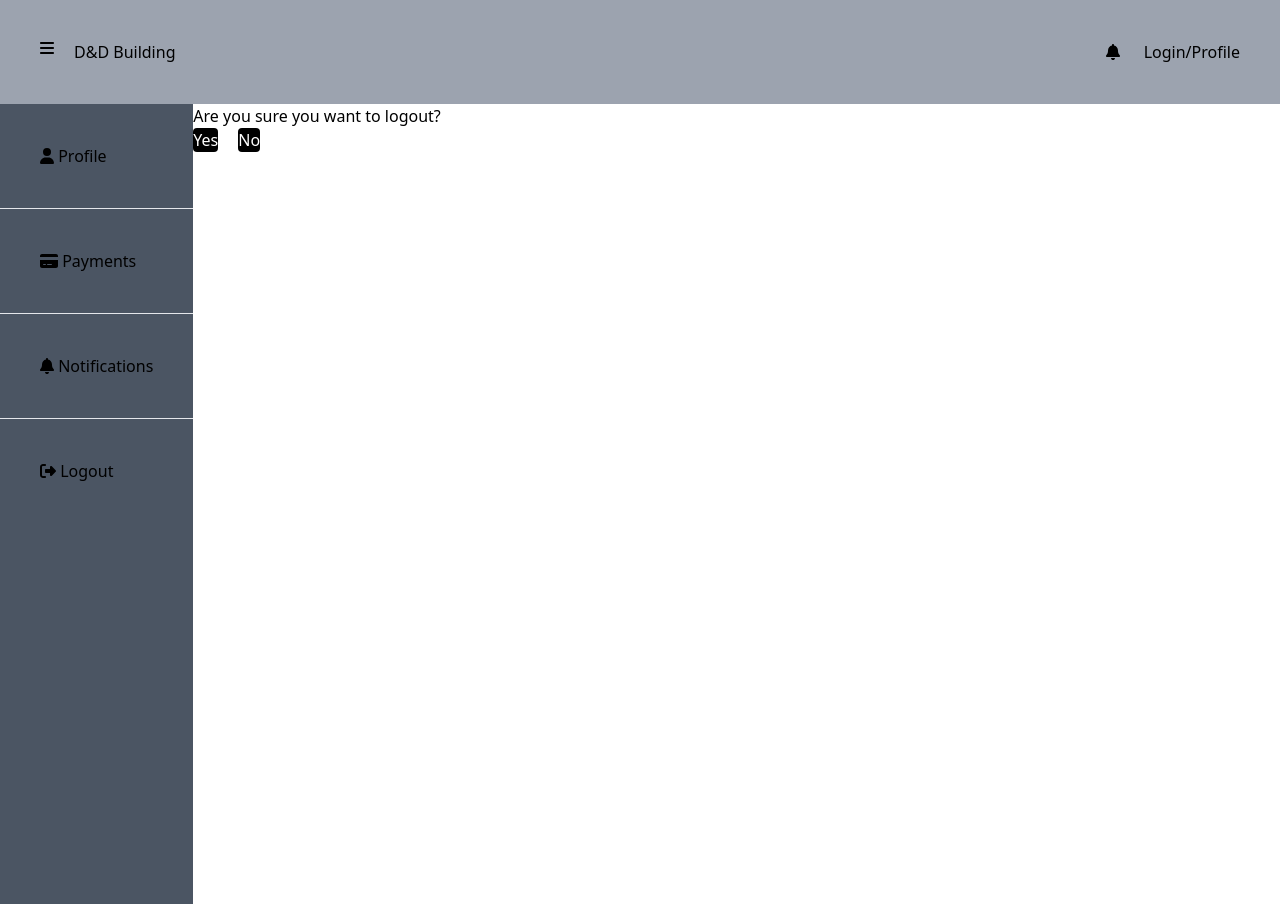
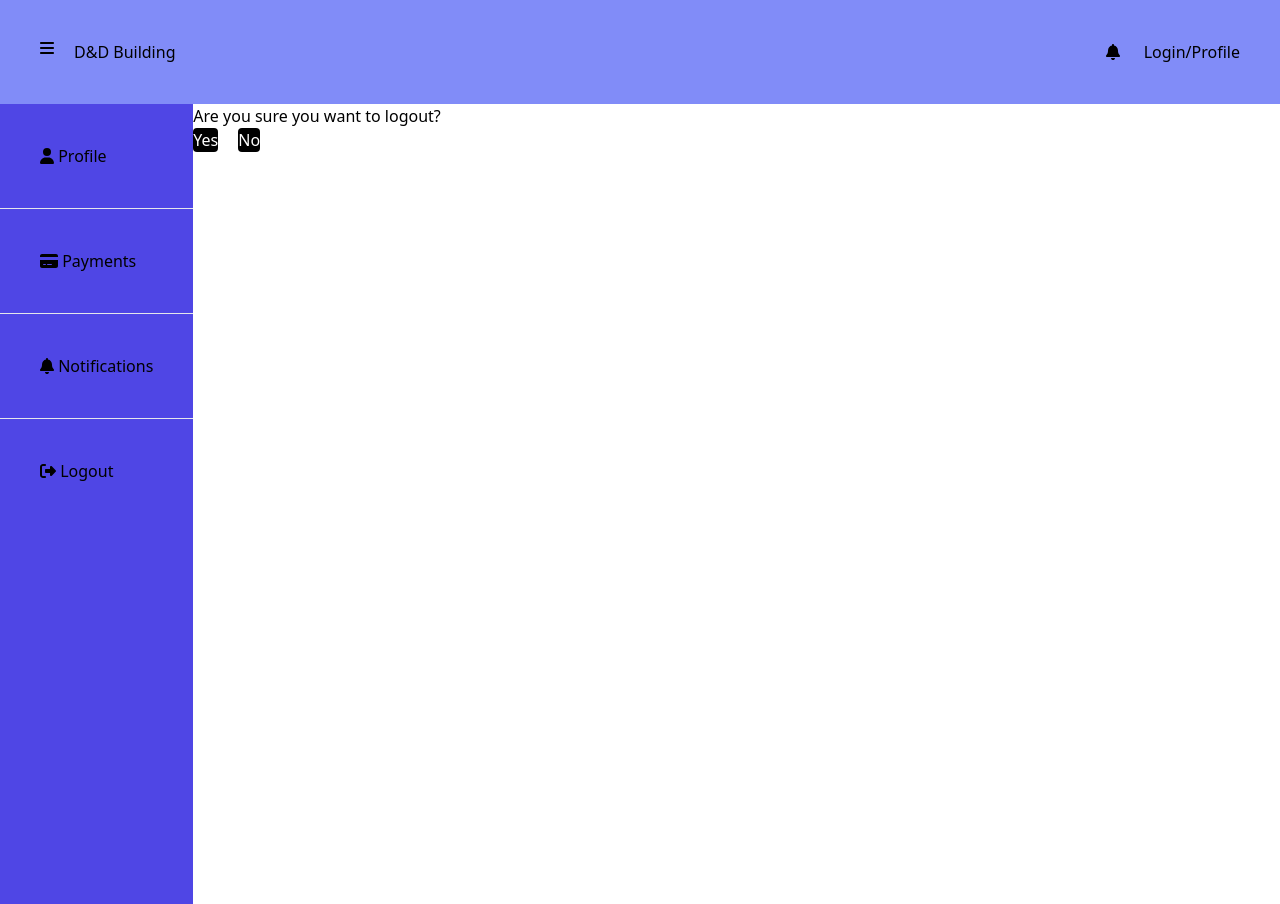
Before and after one commit to D-and-D-Building/website, a React (Vite) app: page /logout in a window 1280 px wide. Built offline with nearby package versions, Linux system fonts and the light colour scheme.

Commit message:
update the login page route

```diff
--- a/src/App.jsx
+++ b/src/App.jsx
@@ -7,6 +7,7 @@ import { Notifications } from './pages/Notifications'
 import { Payments } from './pages/Payments'
 import { Profile } from './pages/Profile'
 import { useState } from 'react';
+import { LandingPage } from './pages/LandingPage';
 
 function App() {
   const [isSidebarOpen, setIsSidebarOpen] = useState(true);
@@ -15,8 +16,9 @@ function App() {
     <SidebarContext.Provider value={{ isSidebarOpen, setIsSidebarOpen }}>
       <Router>
         <Routes>
+        <Route path="/" element={<LandingPage />} />
           <Route path="/home" element={<Home />} />
-          <Route path="/" element={<Login />} />
+          <Route path="/login" element={<Login />} />
           <Route path="/profile" element={<Profile />} />
           <Route path="/notifications" element={<Notifications />} />
           <Route path="/payments" element={<Payments />} />
--- a/src/components/Header.jsx
+++ b/src/components/Header.jsx
@@ -8,7 +8,7 @@ export const Header = () => {
   const { isSidebarOpen, setIsSidebarOpen } = useContext(SidebarContext);
 
   return (
-    <div className='flex justify-between bg-gray-400 p-10'>
+    <div className='flex justify-between  bg-indigo-400 p-10'>
       <div className="flex">
         <FontAwesomeIcon icon={faBars} onClick={() => setIsSidebarOpen(!isSidebarOpen)} />
         <h1 className="ml-5">D&D Building</h1>
@@ -26,7 +26,7 @@ export const Header = () => {
         </NavLink>
 
         <NavLink
-          to="/"
+          to="/login"
           className={({ isActive, isPending }) =>
             isPending ? "pending" : isActive ? "active" : ""
           }
--- a/src/components/Layout.jsx
+++ b/src/components/Layout.jsx
@@ -6,7 +6,7 @@ export const Layout = ({ children }) => {
         <div className="flex-1 flex flex-col">
             <Header />
             <div className="flex">
-                <div className="min-h-screen bg-gray-600 max-w-[250px] relative">
+                <div className="min-h-screen bg-indigo-600 max-w-[250px] relative">
                     <Sidebar />
                 </div>
 
--- a/src/components/Sidebar.jsx
+++ b/src/components/Sidebar.jsx
@@ -1,4 +1,4 @@
-import React,{ useContext } from "react"
+import { useContext } from "react"
 import SidebarContext from "../sidebarContext";
 import { FontAwesomeIcon } from "@fortawesome/react-fontawesome";
 import { faBell, faCreditCard, faSignOutAlt, faUser } from "@fortawesome/free-solid-svg-icons";
```
